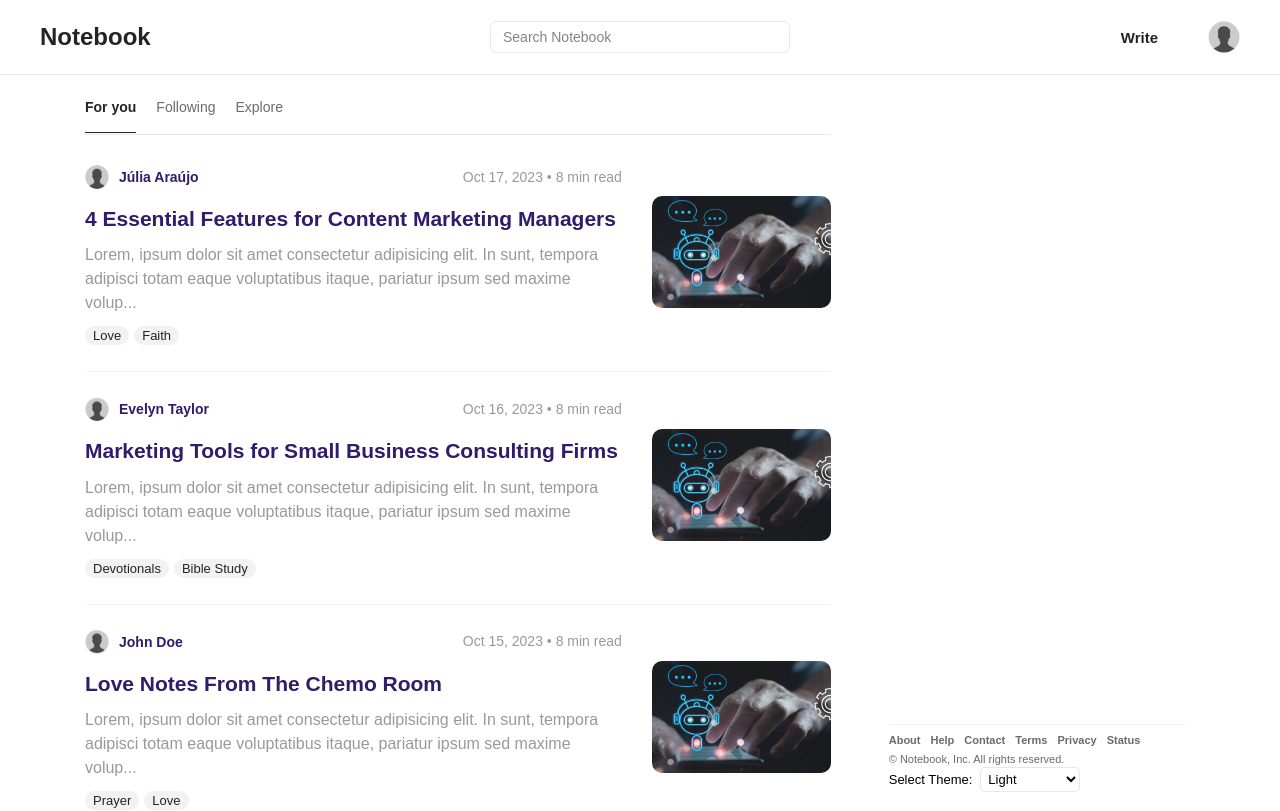
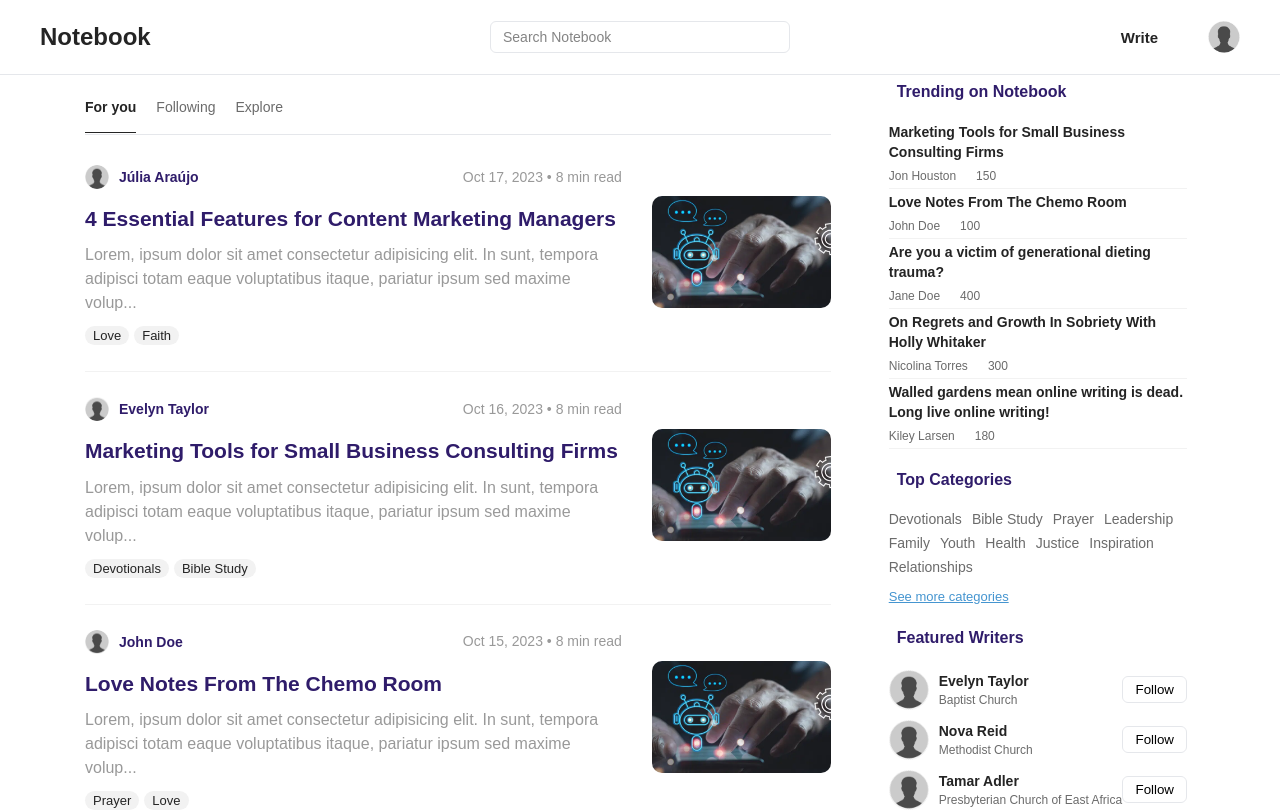
Before and after one commit to Wolleys/notebook, a Next.js app: page /feed in a window 1280 px wide. Shown: the top 811 px of the page. Built offline with nearby package versions, Linux system fonts and the light colour scheme; a web font is replaced by a local one.

Commit message:
Update feed, following and explore pages with sideBarMenu component

```diff
--- a/app/(website)/feed/feed.tsx
+++ b/app/(website)/feed/feed.tsx
@@ -4,15 +4,25 @@ import NavTabs from "@/components/navTabs";
 import { feedsTabs } from "@/utils/navItems";
 import recentPosts from "@/mockup/recentPosts";
 import SideBarMenu from "@/components/sideBarMenu";
+import MostPopular from "@/components/mostPopular";
+import TopCategories from "@/components/topCategories";
+import FeaturedWriters from "@/components/featuredWriters";
 import ParentContainer from "@/containers/parentContainer";
 
 const Feed: FC = () => {
+  const sections = [
+    <MostPopular key="mostPopular" />,
+    <TopCategories key="topCategories" />,
+  ];
+
   return (
     <ParentContainer>
       <NavTabs activeTab="/feed" navItems={feedsTabs}>
         <Post posts={recentPosts} />
       </NavTabs>
-      <SideBarMenu />
+      <SideBarMenu sidebarSections={sections}>
+        <FeaturedWriters />
+      </SideBarMenu>
     </ParentContainer>
   );
 };
```
Also changed, not shown: app/(website)/explore/explore.tsx (+10 -1 lines), app/(website)/feed/following/following.tsx (+11 -1 lines).
